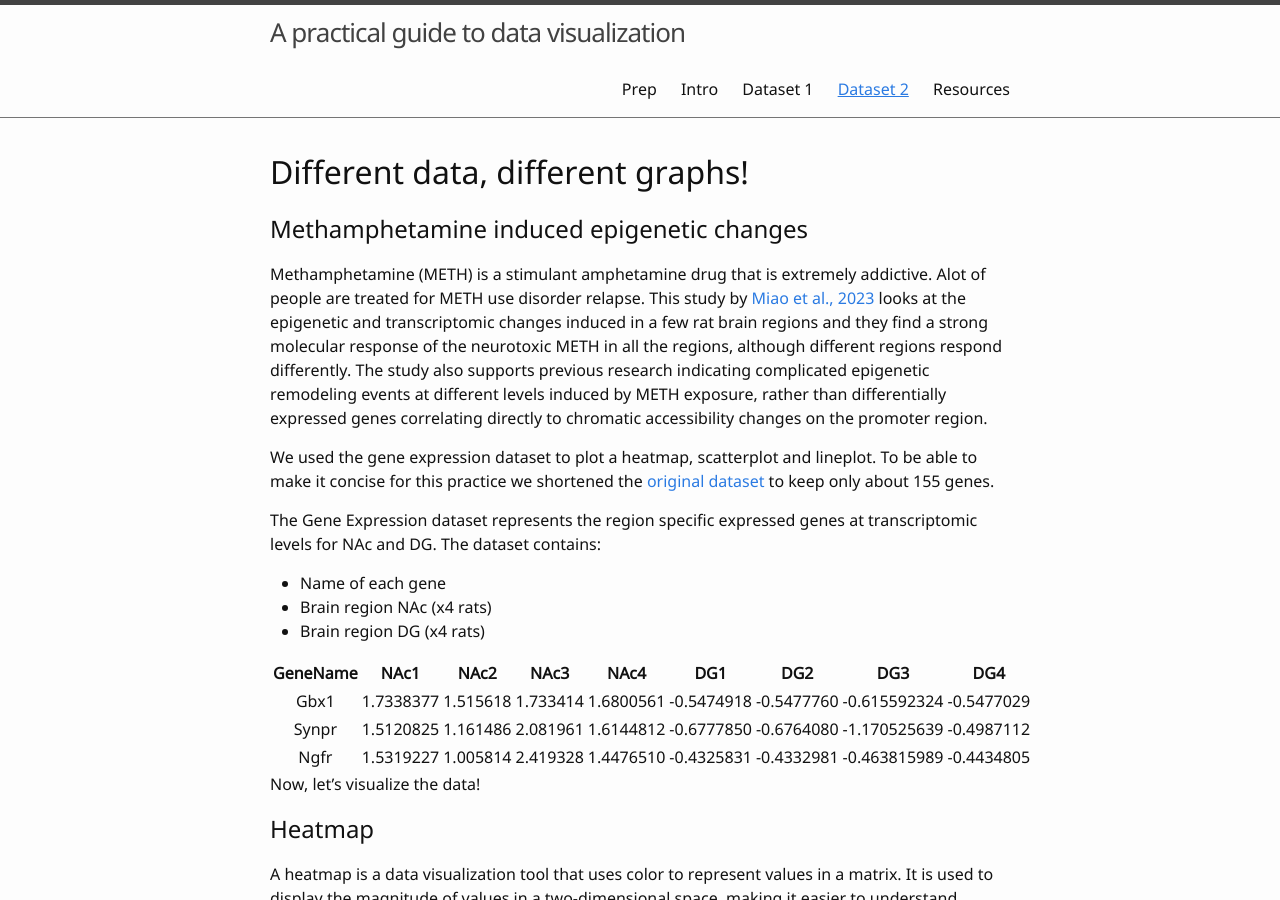
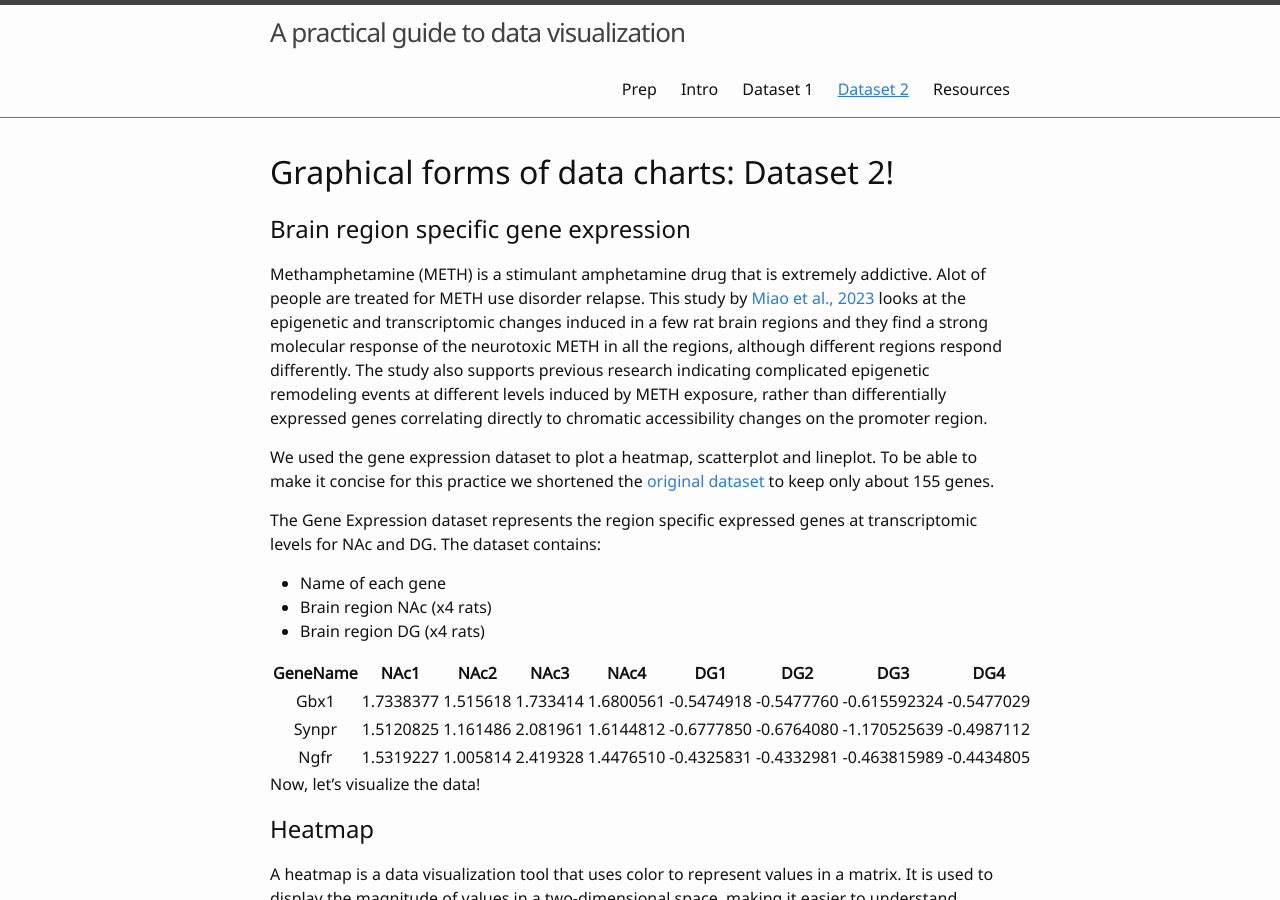
Before and after one commit to meronvermaas/data-visualization, a Jekyll site: the page built from 3-lesson.md, in a window 1280 px wide and 900 px high. Built offline with Jekyll 4.4.1, drawn with Linux system fonts in a browser that asks for light colours.

Commit message:
Update 3-lesson.md

```diff
--- a/3-lesson.md
+++ b/3-lesson.md
@@ -3,8 +3,8 @@ title: Dataset 2
 nav: true
 ---
 
-# Different data, different graphs!
-## Methamphetamine induced epigenetic changes
+# Graphical forms of data charts: Dataset 2!
+## Brain region specific gene expression
 
 Methamphetamine (METH) is a stimulant amphetamine drug that is extremely addictive. Alot of people are treated for METH use disorder relapse. This study by [Miao et al., 2023](https://www.nature.com/articles/s42003-023-05355-3) looks at the epigenetic and transcriptomic changes induced in a few rat brain regions and they find a strong molecular response of the neurotoxic METH in all the regions, although different regions respond differently. The study also supports previous research indicating complicated epigenetic remodeling events at different levels induced by METH exposure, rather than differentially expressed genes correlating directly to chromatic accessibility changes on the promoter region.
 
```
